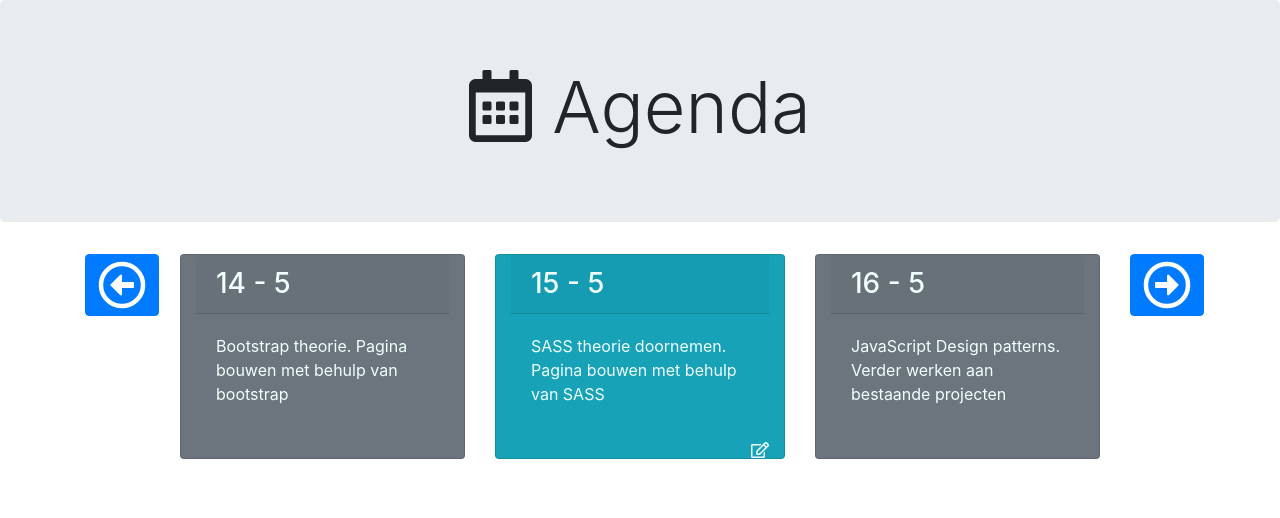
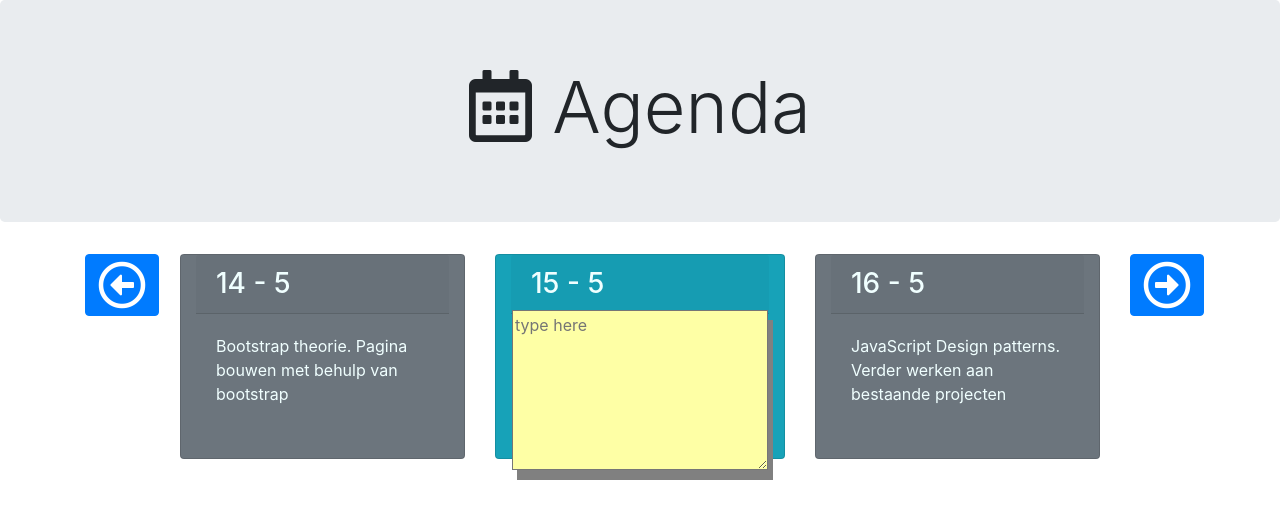
Before and after one commit to JaccoGritter/Agenda, a plain HTML site: page index.html in a window 1280 px wide. Both pictures are taken after a click on the icon 640 px from the left and 449 px from the top of the page. Drawn offline with nearby package versions, Linux system fonts and the light colour scheme.

Commit message:
data entry field added

```diff
--- a/agenda.js
+++ b/agenda.js
@@ -73,6 +73,7 @@ function goRight7() {
 
 function edit() {
     console.log("edit screen");
+    document.getElementById("form").style.display = "block";
 }
 
 document.getElementById("arrowLeft").addEventListener("dblclick", goLeft7);
--- a/index.html
+++ b/index.html
@@ -23,6 +23,21 @@
 
   .fa-edit:hover {
     opacity: 0.7;
+  }
+
+  #form {
+    width: 20%;
+    height: 10rem;
+    position: absolute;
+    margin-left: auto;
+    margin-right: auto;
+    margin-top: 3.5rem;
+    left: 0;
+    right: 0;
+    background-color: rgb(254, 255, 165);
+    z-index: 10;
+    display: none;
+    box-shadow: 5px 10px gray;
   }
 
   @media screen and (max-width: 576px) {
@@ -62,7 +77,11 @@
 
 </div>
 
+
+
 <div class="container">
+
+    <textarea name = "entry" id="form" placeholder="type here"></textarea>
 
   <div class = "row card-deck">
 
```
